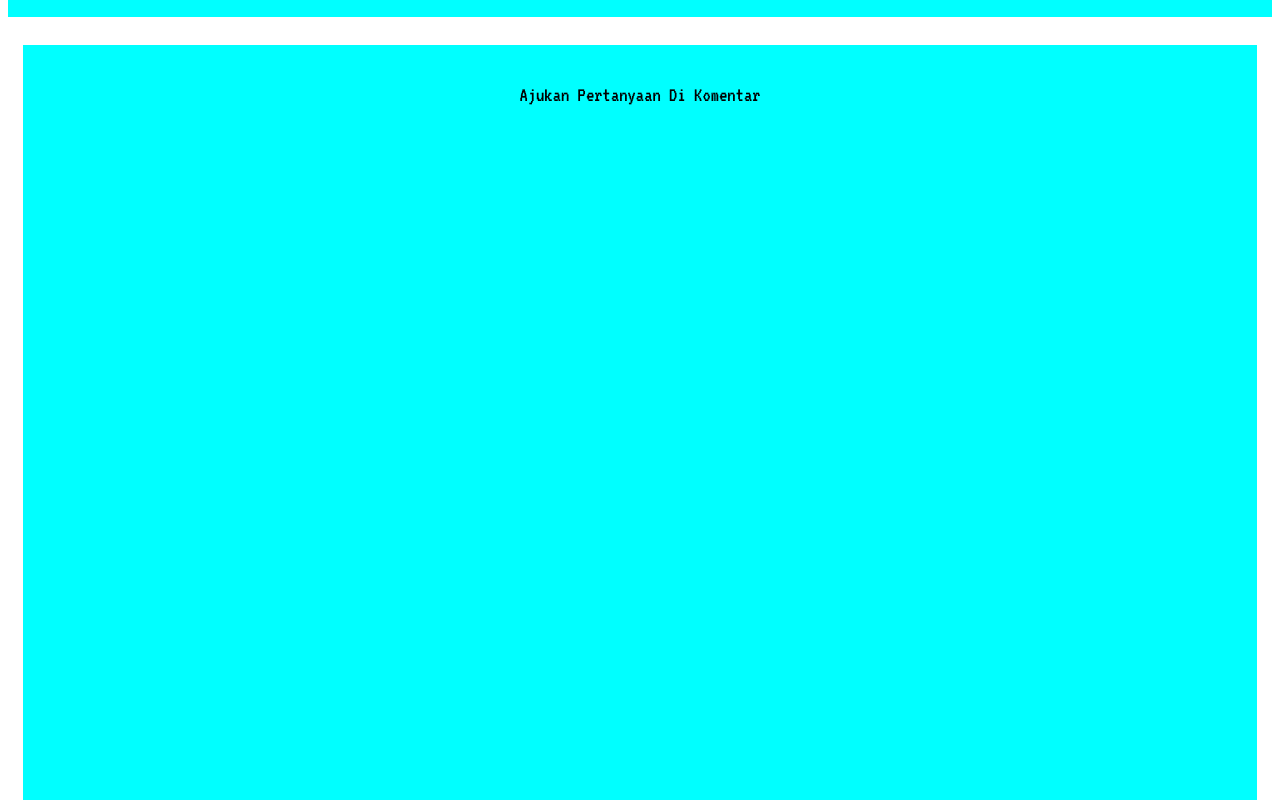
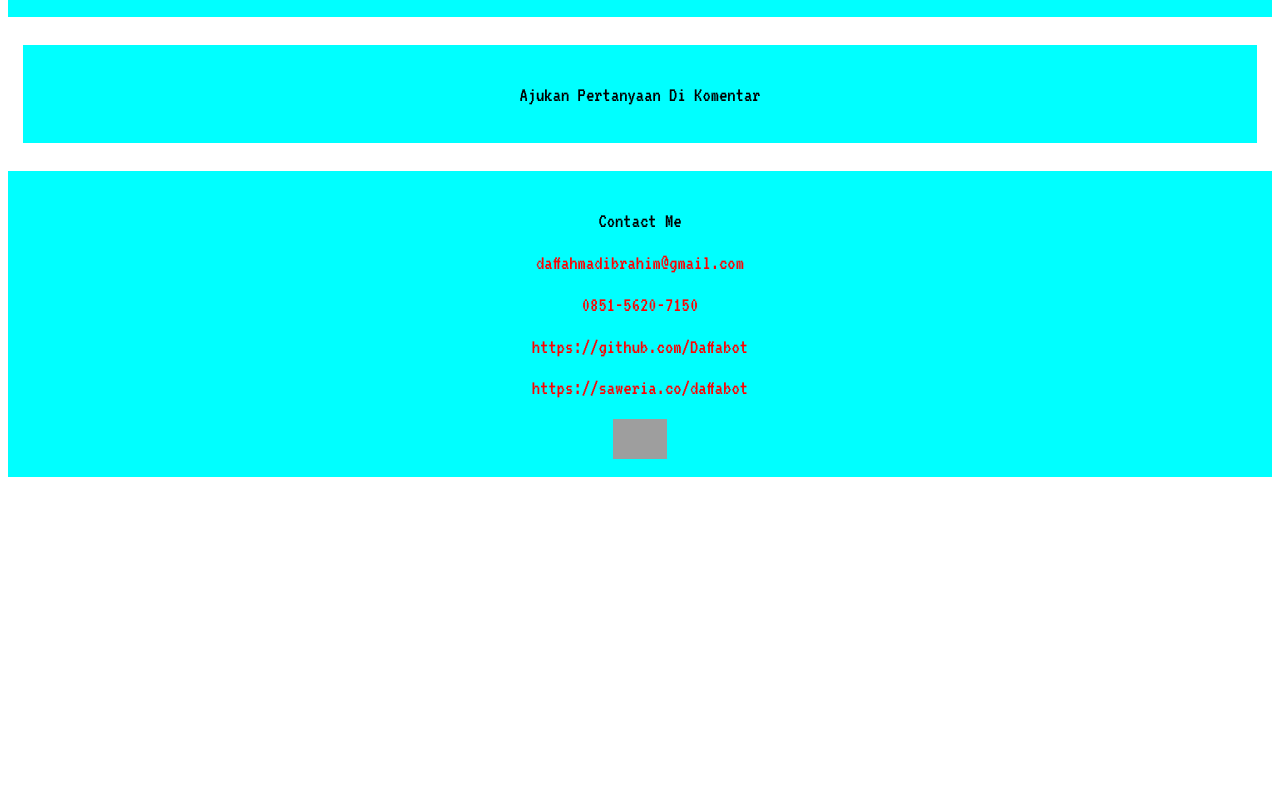
Before and after one commit to Daffabot/dokumentasi-osis, a plain HTML site: page index.html in a window 1280 px wide. Shown: the part 960-1760 px from the top of the page. After the commit the page ends 1445 px from the top, so only its background shows below. Drawn offline with Linux system fonts and the light colour scheme; some packages are replaced by stand-ins of ours; grey boxes are pictures that could not be loaded; a script that the page names is missing.

Commit message:
Update index.html

```diff
--- a/index.html
+++ b/index.html
@@ -82,7 +82,7 @@ Absen: 08<br>
 <br>
 <p align="center" style="font-size: 20px width: auto; height: auto;">Ajukan Pertanyaan Di Komentar</p>
 	<div class="row">
-      <div class="disqus popzone" id="dsq-app8746" name="dsq-app8746" allowtransparency="true" frameborder="0" scrolling="no" tabindex="0" title="Disqus" width="100%" style="width: 1px !important; min-width: 100% !important; border: none !important; overflow: hidden !important; height: 2458px !important;" horizontalscrolling="no" verticalscrolling="no"></div>
+      <div class="disqus" id="dsq-app8746" name="dsq-app8746" width="100%"></div>
 
 	</div>
 
```
